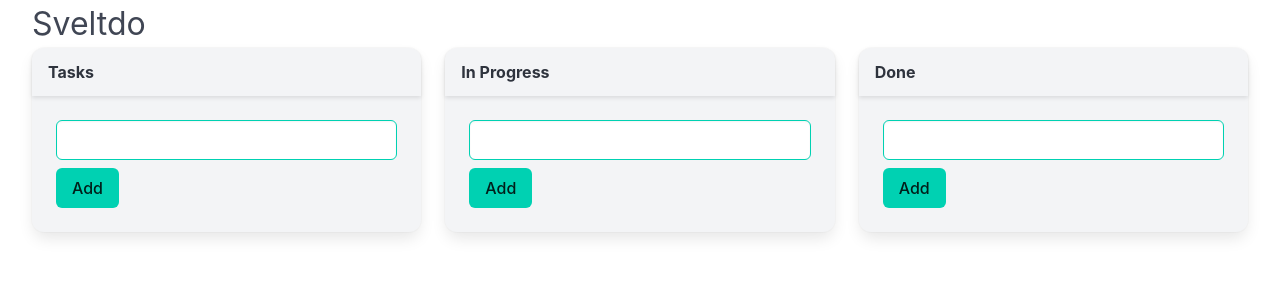
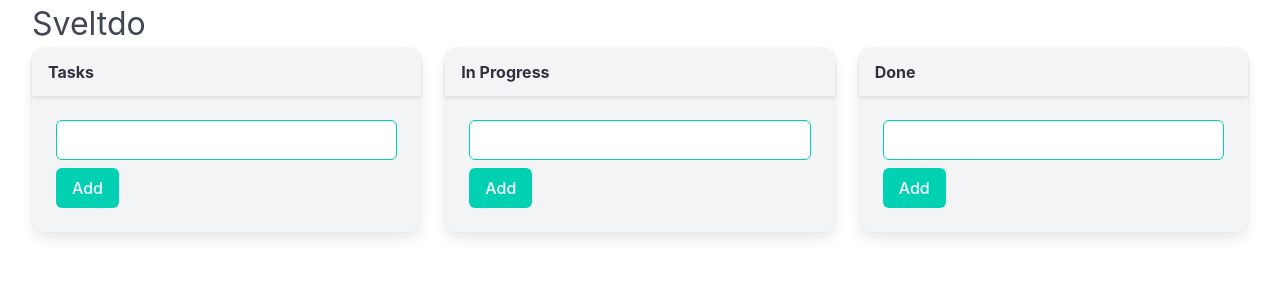
Before and after one commit to ifalfahri/sveltdo, a Svelte app: page / in a window 1280 px wide. Shown: the top 300 px of the page. Built offline with nearby package versions, Linux system fonts and the light colour scheme.

Commit message:
feat: implement localStorage support for todo lists and enhance button styling in CardList

```diff
--- a/src/App.svelte
+++ b/src/App.svelte
@@ -1,18 +1,25 @@
 <script>
   import CardList from "./components/CardList.svelte";
 
-  let taskCards = [];
-  let inProgressCards = [];
-  let doneCards = [];
+  let taskCardsLocal = JSON.parse(localStorage.getItem("taskCards"));
+  let inProgressCardsLocal = JSON.parse(localStorage.getItem("inProgressCards"));
+  let doneCardsLocal = JSON.parse(localStorage.getItem("doneCards"));
+
+  let taskCards = taskCardsLocal ? taskCardsLocal : [];
+  let inProgressCards = inProgressCardsLocal ? inProgressCardsLocal : [];
+  let doneCards = doneCardsLocal ? doneCardsLocal : [];
 
   function handleEventAddTodo(event) {
     const { todo, listName } = event.detail;
     if (listName === "Tasks") {
       taskCards = [...taskCards, { todo }];
+      localStorage.setItem("taskCards", JSON.stringify(taskCards));
     } else if (listName === "In Progress") {
       inProgressCards = [...inProgressCards, { todo }];
+      localStorage.setItem("inProgressCards", JSON.stringify(inProgressCards));
     } else {
       doneCards = [...doneCards, { todo }];
+      localStorage.setItem("doneCards", JSON.stringify(doneCards));
     }
   }
   function handleEventDeleteTodo(event) {
@@ -20,12 +27,15 @@
     if (listName === "Tasks") {
       taskCards.splice(index, 1);
       taskCards = [...taskCards];
+      localStorage.setItem("taskCards", JSON.stringify(taskCards));
     } else if (listName === "In Progress") {
       inProgressCards.splice(index, 1);
       inProgressCards = [...inProgressCards];
+      localStorage.setItem("inProgressCards", JSON.stringify(inProgressCards));
     } else {
       doneCards.splice(index, 1);
       doneCards = [...doneCards];
+      localStorage.setItem("doneCards", JSON.stringify(doneCards));
     }
   }
   function handleEventMoveRight(event) {
@@ -34,10 +44,14 @@
       let todo = taskCards.splice(index, 1)
       inProgressCards = [...inProgressCards, todo[0]];
       taskCards = [...taskCards];
+      localStorage.setItem("taskCards", JSON.stringify(taskCards));
+      localStorage.setItem("inProgressCards", JSON.stringify(inProgressCards));
     } else if (listName === "In Progress") {
       let todo = inProgressCards.splice(index, 1)
       doneCards = [...doneCards, todo[0]];
       inProgressCards = [...inProgressCards];
+      localStorage.setItem("inProgressCards", JSON.stringify(inProgressCards));
+      localStorage.setItem("doneCards", JSON.stringify(doneCards));
     }
   }
   function handleEventMoveLeft(event) {
@@ -46,10 +60,14 @@
       let todo = inProgressCards.splice(index, 1)
       taskCards = [...taskCards, todo[0]];
       inProgressCards = [...inProgressCards];
+      localStorage.setItem("taskCards", JSON.stringify(taskCards));
+      localStorage.setItem("inProgressCards", JSON.stringify(inProgressCards));
     } else if (listName === "Done") {
       let todo = doneCards.splice(index, 1)
       inProgressCards = [...inProgressCards, todo[0]];
       doneCards = [...doneCards];
+      localStorage.setItem("inProgressCards", JSON.stringify(inProgressCards));
+      localStorage.setItem("doneCards", JSON.stringify(doneCards));
     }
   }
 
--- a/src/components/CardList.svelte
+++ b/src/components/CardList.svelte
@@ -47,7 +47,7 @@
         />
       {/each}
       <input type="text" class="input is-primary mb-2" bind:value={todo} on:keydown={handleKeydown} />
-      <button on:click={addTodo} class="button is-primary">Add</button>
+      <button on:click={addTodo} class="button is-primary has-text-white">Add</button>
     </div>
   </div>
 </div>
```
